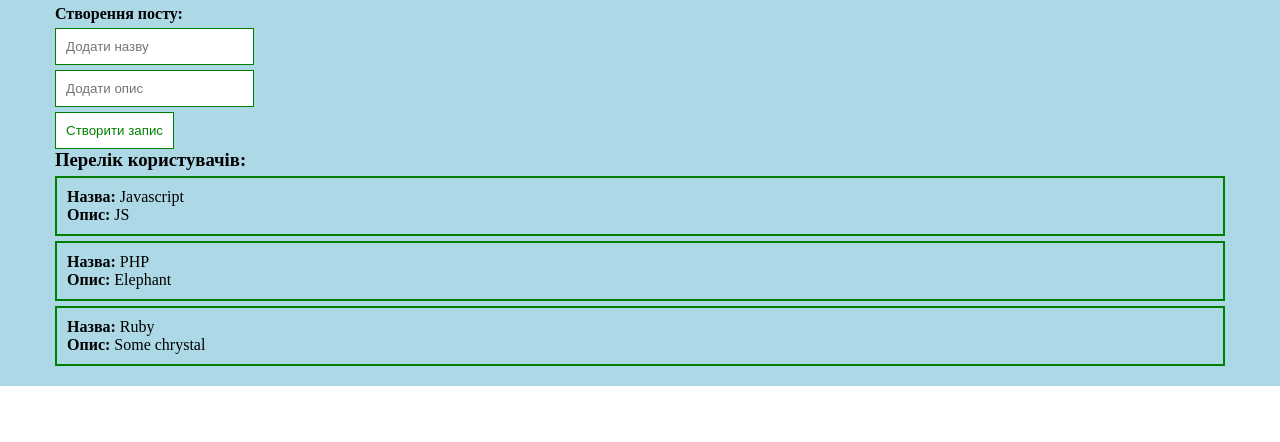
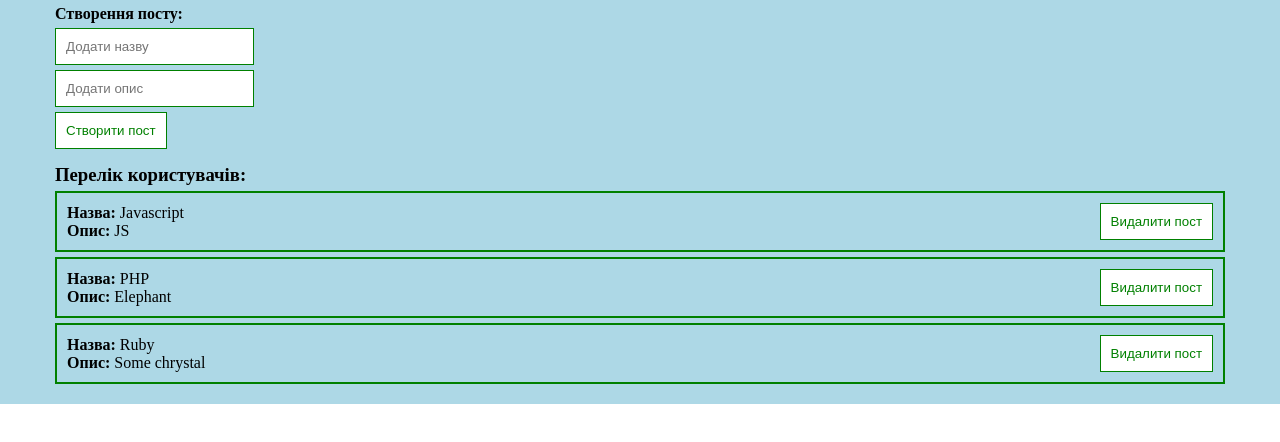
Before and after one commit to Viktorres19/vue3-ulbi-fund, a Vue app: page / in a window 1280 px wide. Shown: the top 442 px of the page. Built offline with nearby package versions, Linux system fonts and the light colour scheme.

Commit message:
button from library plus slots

```diff
--- a/src/components/PostForm.vue
+++ b/src/components/PostForm.vue
@@ -17,13 +17,17 @@
       >
       {{ post.body }}
     </div>
-    <button>Створити запис</button>
+    <my-button>
+      Створити пост
+    </my-button>
   </form>
 </template>
 
 <script>
+import MyButton from '@/components/UI/MyButton';
 export default {
-  name: "PostForm",
+  name: 'PostForm',
+  components: { MyButton },
   data() {
     return {
       post: {
--- a/src/components/PostItem.vue
+++ b/src/components/PostItem.vue
@@ -1,13 +1,25 @@
 <template>
   <div class="post">
-    <div><strong>Назва: </strong>{{ post.title }}</div>
-    <div><strong>Опис: </strong>{{ post.description }}</div>
+    <div>
+      <div><strong>Назва: </strong>{{ post.title }}</div>
+      <div><strong>Опис: </strong>{{ post.description }}</div>
+    </div>
+    <my-button>
+      Видалити пост
+    </my-button>
   </div>
 </template>
 
 <script>
+import MyButton from '@/components/UI/MyButton';
 export default {
   name: "PostItem",
+  components: { MyButton },
+  data() {
+    return {
+      buttonText: 'Створити запис'
+    }
+  },
   props: {
     post: {
       type: Object,
@@ -22,6 +34,9 @@
   padding: 10px;
   border: 2px solid green;
   margin-top: 5px;
+  display: flex;
+  align-items: center;
+  justify-content: space-between;
 }
 .post:last-of-type {
   margin-bottom: 5px;
--- a/src/components/PostList.vue
+++ b/src/components/PostList.vue
@@ -20,5 +20,7 @@
 </script>
 
 <style scoped>
-
+.post-list {
+  padding-top: 15px;
+}
 </style>
--- /dev/null
+++ b/src/components/UI/MyButton.vue
@@ -0,0 +1,20 @@
+<template>
+  <button class="button">
+    <slot></slot>
+  </button>
+</template>
+
+<script>
+export default {
+  name: 'MyButton'
+}
+</script>
+
+<style scoped>
+.button {
+  border: 1px solid green;
+  padding: 10px;
+  background-color: white;
+  color: green;
+}
+</style>
```
